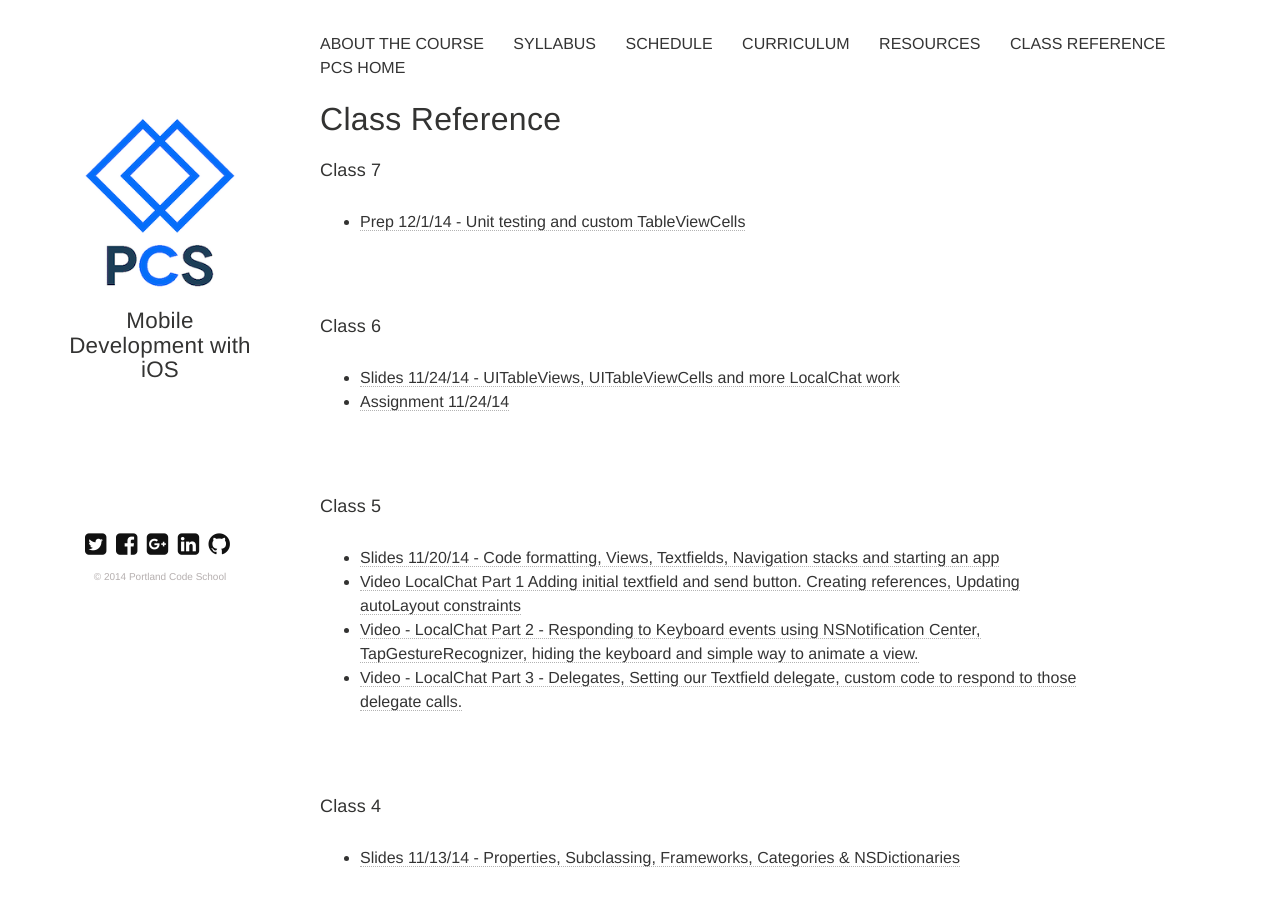
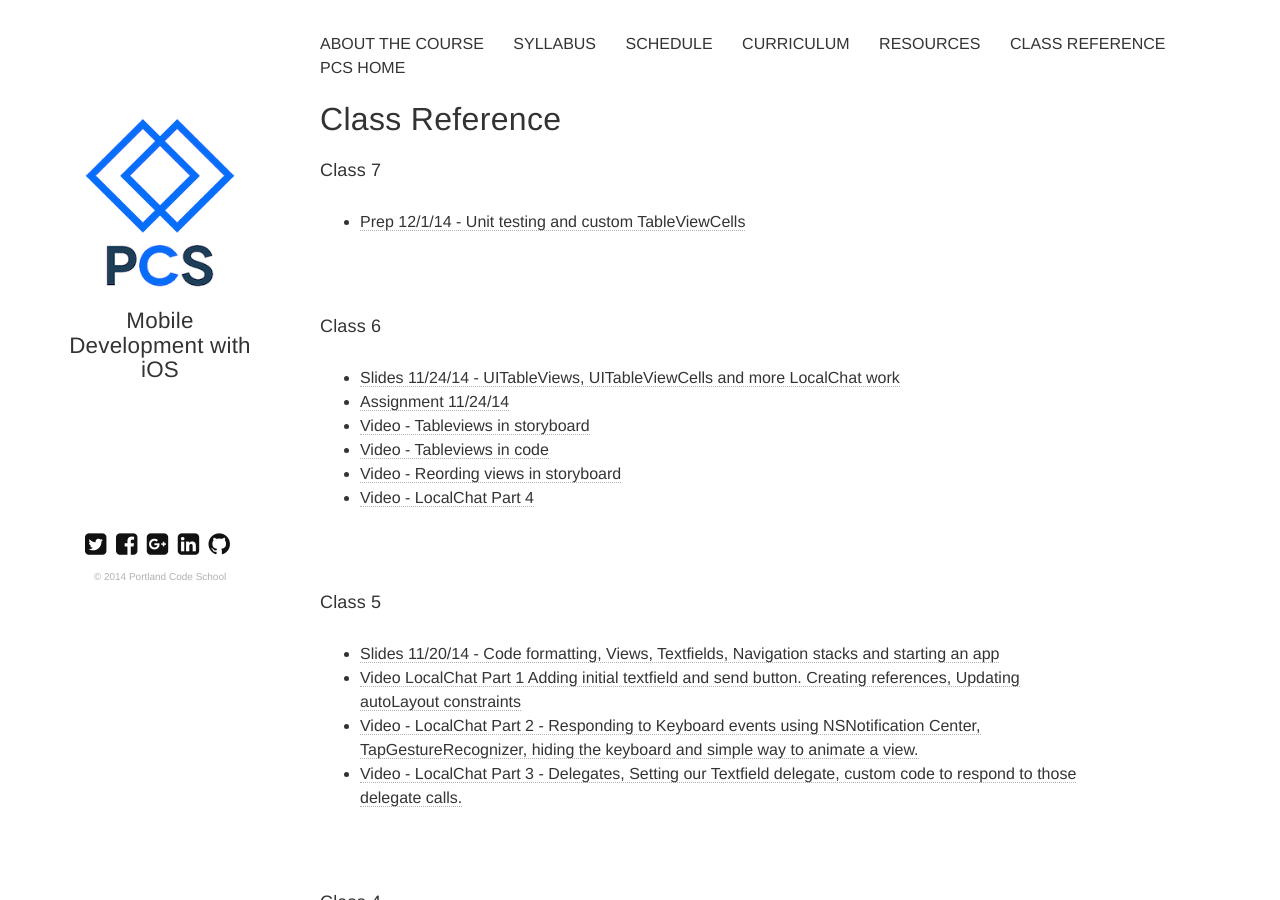
Before and after one commit to portlandcodeschool/ios, a Jekyll site: the page built from reference.md, in a window 1280 px wide and 900 px high. Built offline with Jekyll 4.4.1, drawn with Linux system fonts in a browser that asks for light colours; nearby versions of some CDN libraries.

Commit message:
Update reference.md

```diff
--- a/reference.md
+++ b/reference.md
@@ -11,6 +11,10 @@ tags: [reference]
 ####Class 6
 * [Slides 11/24/14 - UITableViews, UITableViewCells and more LocalChat work](https://docs.google.com/presentation/d/1A6u-z-7rOaG73t7rLo0zzQX1dXzcCjpsJQv8ZGMDru0/edit?usp=sharing)
 * [Assignment 11/24/14](https://docs.google.com/presentation/d/178qme-52aeg91azA8Kb4bzlKMFcXbwbU0vFVW-ft92A/edit?usp=sharing)
+* [Video - Tableviews in storyboard](https://drive.google.com/file/d/0B1jxDrjd4WIaMnpkTTBIR1BQTnM/view?usp=sharing)
+* [Video - Tableviews in code](https://drive.google.com/file/d/0B1jxDrjd4WIaTjRXNU1CUjl0dFE/view?usp=sharing)
+* [Video - Reording views in storyboard](https://drive.google.com/file/d/0B1jxDrjd4WIaODItMjQ4dHJUWUE/view?usp=sharing)
+* [Video - LocalChat Part 4](https://drive.google.com/file/d/0B1jxDrjd4WIabVlJRGx4cE4wRDQ/view?usp=sharing)
 
 ####Class 5
 * [Slides 11/20/14 - Code formatting, Views, Textfields, Navigation stacks and starting an app](https://docs.google.com/presentation/d/1nKsy1zb9slQszgEhlv4RGzuX-ZkeJoo_4UJ_WwTIqdU/edit?usp=sharing)
```
